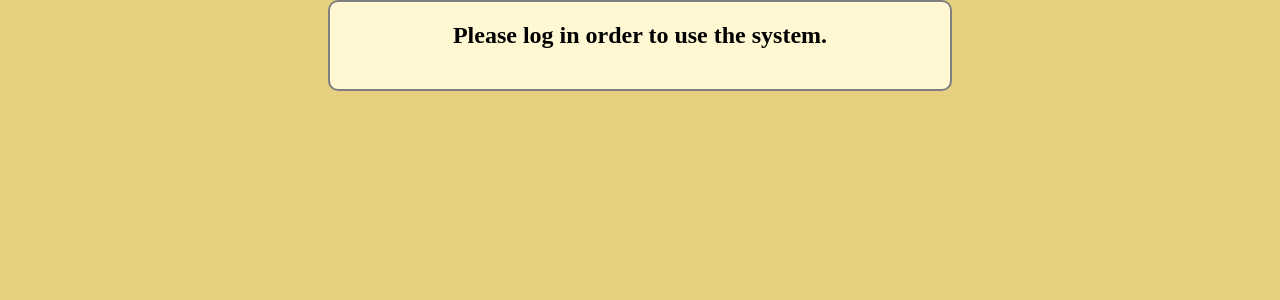
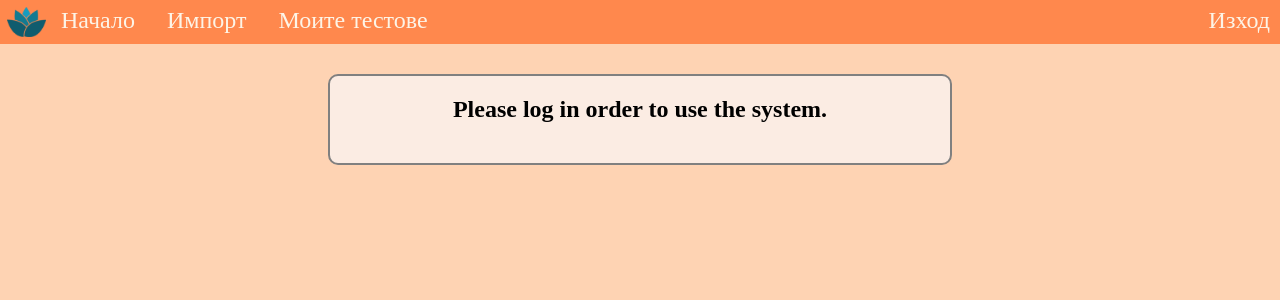
Before and after one commit to allexks/PROJECT, a PHP site: page /browse.php in a window 1280 px wide. Shown: the top 300 px of the page. Run offline with PHP 8.4, Linux system fonts and the light colour scheme.

Commit message:
Navbar integration, added placeholders for registration, exit, my-tests. Added external file for common head elements.

```diff
--- a/css/main.css
+++ b/css/main.css
@@ -1,12 +1,12 @@
 body {
 	margin: 0;
-    background-color: #e6d080;
+    background-color: #FED3B3;
 }
 
 #container {
-    background-color: #fff8d3;
+    background-color: #FBECE3;
     max-width: 600px;
-    margin: 0px auto;
+    margin: 30px auto;
     padding: 0px 10px 20px;
     border-radius: 10px;
     border: solid 2px grey;
--- /dev/null
+++ b/head-inc.php
@@ -0,0 +1,7 @@
+<!DOCTYPE html>
+<html>
+	<meta http-equiv="Content-Type" content="text/html;charset=UTF-8" />
+	<meta name="viewport" content="width=device-width, initial-scale=1.0">
+	<link rel="stylesheet" href="css/main.css">
+    <link rel="icon" href="images/logo.ico">
+</html>
--- a/import.php
+++ b/import.php
@@ -1,6 +1,7 @@
 <?php
 
 require_once "classes/util/View.class.php";
+
 $view = new View("import");
 
 // TODO
--- /dev/null
+++ b/navbar-inc.php
@@ -0,0 +1,19 @@
+<!DOCTYPE html>
+
+<html>
+	<!-- За обикновен потребител
+	<div class="navbar">
+		<img class="position-left" src="images/logo.png">
+		<a class="positio-left" href="browse.php">Начало</a>
+		<a class="position-right" href="register.php">Регистрация</a>
+		<a class="position-right" href="login.php">Вход</a>
+	</div> -->
+	<!-- За логнат потребител -->
+	<div class="navbar">
+		<img class="position-left" src="images/logo.png">
+		<a class="position-left" href="browse.php">Начало</a>
+		<a class="position-left" href="import.php">Импорт</a>
+		<a class="position-left" href="my-tests.php">Моите тестове</a>
+		<a class="position-right" href="exit.php">Изход</a>
+	</div>
+</html>
--- a/templates/main/browse.html
+++ b/templates/main/browse.html
@@ -1,12 +1,12 @@
 <!DOCTYPE html>
 <html lang="en">
     <head>
-        <meta charset="utf-8" />
         <title>Browse tests</title>
-        <link rel="stylesheet" href="css/main.css">
         <script src="js/browse.js" defer></script>
+        <?php include "head-inc.php" ?>
     </head>
     <body>
+        <?php include "navbar-inc.php" ?>
         <div id="container">
             <?php if (!empty($params["username"])): ?>
                 <h2>Welcome, <?=$params["username"]?>! Browse all your tests.</h2>
--- a/templates/main/database_error.html
+++ b/templates/main/database_error.html
@@ -1,11 +1,11 @@
 <!DOCTYPE html>
 <html lang="en">
     <head>
-        <meta charset="utf-8" />
         <title>Database error!</title>
-        <link rel="stylesheet" href="css/main.css">
+        <?php include "head-inc.php" ?>
     </head>
     <body>
+        <?php include "navbar-inc.php" ?>
         <div id="container">
             <h2 class="error">Database error!</h2>
         </div>
--- a/templates/main/import.html
+++ b/templates/main/import.html
@@ -1,12 +1,12 @@
 <!DOCTYPE html>
 <html lang="en">
     <head>
-        <meta charset="utf-8">
         <title>Import</title>
-        <link rel="stylesheet" href="css/main.css">
         <script src="js/import.js" defer></script>
+        <?php include "head-inc.php" ?>
     </head>
     <body>
+    	<?php include "navbar-inc.php" ?>
         <h1>Import page</h1>
     </body>
 </html>
--- a/templates/main/login.html
+++ b/templates/main/login.html
@@ -1,12 +1,12 @@
 <!DOCTYPE html>
 <html lang="en">
     <head>
-        <meta charset="utf-8">
         <title>Login</title>
-        <link rel="stylesheet" href="css/main.css">
         <script src="js/login.js" defer></script>
+        <?php include "head-inc.php" ?>
     </head>
     <body>
+    	<?php include "navbar-inc.php" ?>
         <h1>Login page</h1>
     </body>
 </html>
--- a/templates/main/login_error.html
+++ b/templates/main/login_error.html
@@ -1,11 +1,11 @@
 <!DOCTYPE html>
 <html lang="en">
     <head>
-        <meta charset="utf-8" />
         <title>Authentication needed</title>
-        <link rel="stylesheet" href="css/main.css">
+        <?php include "head-inc.php" ?>
     </head>
     <body>
+        <?php include "navbar-inc.php" ?>
         <div id="container">
             <h2>Please log in order to use the system.</h2>
         </div>
--- a/templates/main/not_found.html
+++ b/templates/main/not_found.html
@@ -1,11 +1,11 @@
 <!DOCTYPE html>
 <html lang="en">
     <head>
-        <meta charset="utf-8" />
         <title>404 Not Found!</title>
-        <link rel="stylesheet" href="css/main.css">
+        <?php include "head-inc.php" ?>
     </head>
     <body>
+        <?php include "navbar-inc.php" ?>
         <div id="container">
             <h2 class="error">The requested page was not found :(</h2>
         </div>
--- a/templates/main/view_test.html
+++ b/templates/main/view_test.html
@@ -1,12 +1,12 @@
 <!DOCTYPE html>
 <html lang="en">
     <head>
-        <meta charset="utf-8" />
         <title>View test</title>
-        <link rel="stylesheet" href="css/main.css">
         <script src="js/view_test.js" defer></script>
+        <?php include "head-inc.php" ?>
     </head>
     <body>
+        <?php include "navbar-inc.php" ?>
         <div id="container">
             <h1><?=$params["title"]?></h1>
             <?php if ($params["is_viewing_results"]): ?>
```
Also changed, not shown: navbar.php (added, +19 -0 lines), php.php (added, +7 -0 lines), exit.php (added), images/logo.ico (added), images/logo.png (added), my-tests.php (added), register.php (added).
